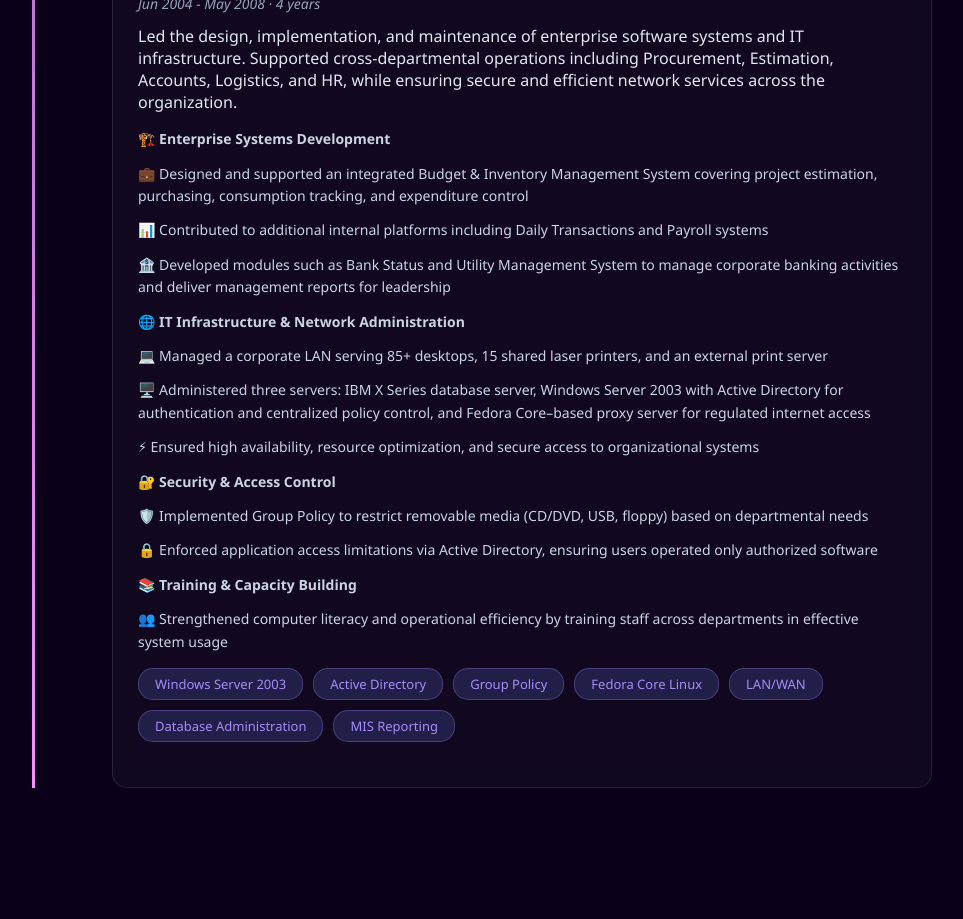
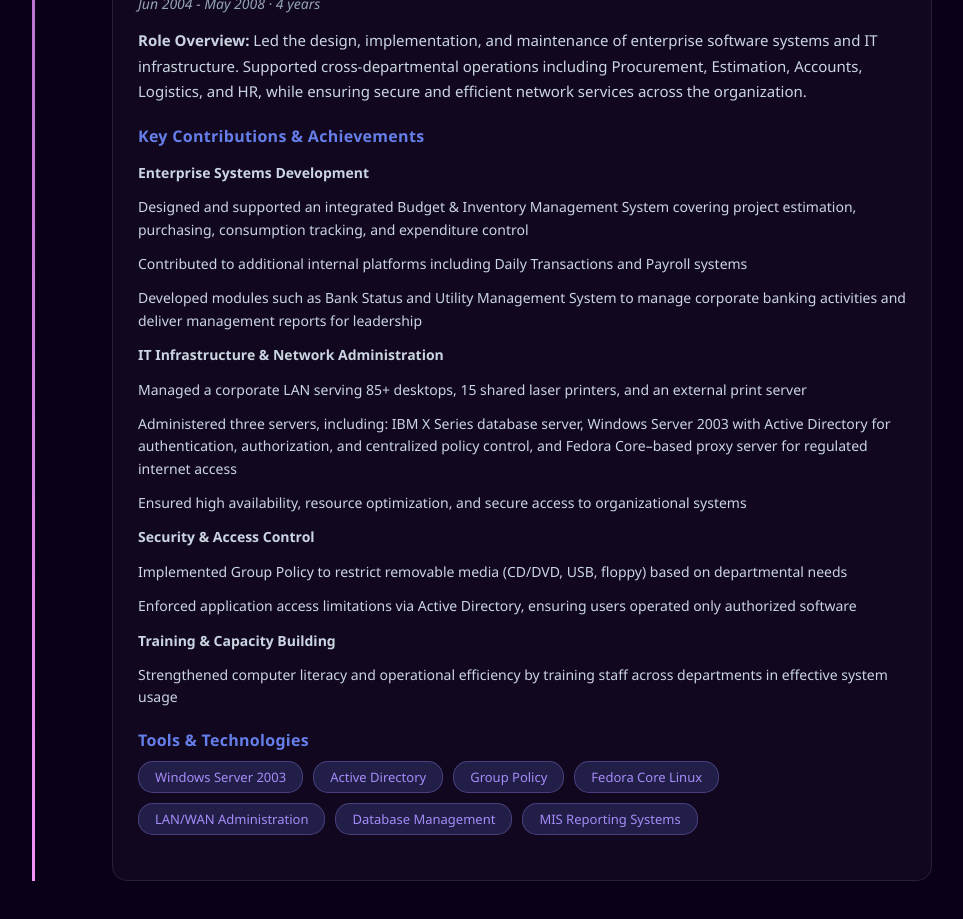
Before and after one commit to sarowar-alam/portfolio, a React (Vite) app: page / in a window 1280 px wide. Shown: the part 4400-5319 px from the top of the page, without its empty margins (158-1121 px from the left). Built offline with nearby package versions, Linux system fonts and the light colour scheme.

Commit message:
Remove excessive emojis and apply professional formatting to Navana Real Estate position

```diff
--- a/src/App.css
+++ b/src/App.css
@@ -515,6 +515,29 @@ nav button.active {
   margin-top: 15px;
 }
 
+.role-overview {
+  color: #cbd5e1;
+  line-height: 1.7;
+  margin: 15px 0;
+  font-size: 15px;
+}
+
+.section-header {
+  color: #667eea;
+  font-size: 16px;
+  font-weight: 600;
+  margin: 20px 0 10px 0;
+  letter-spacing: 0.3px;
+}
+
+.tools-header {
+  color: #667eea;
+  font-size: 16px;
+  font-weight: 600;
+  margin: 20px 0 5px 0;
+  letter-spacing: 0.3px;
+}
+
 .project-grid {
   display: grid;
   grid-template-columns: repeat(auto-fit, minmax(320px, 1fr));
--- a/src/App.jsx
+++ b/src/App.jsx
@@ -248,30 +248,32 @@ function App() {
                   <h3>Senior Executive – MIS</h3>
                   <h4><a href="https://navanarealestate.com" target="_blank" rel="noopener noreferrer" className="company-link">Navana Real Estate & Construction Ltd.</a> | Gulshan-02, Dhaka, Bangladesh</h4>
                   <p className="timeline-date">Jun 2004 - May 2008 · 4 years</p>
-                  <p>Led the design, implementation, and maintenance of enterprise software systems and IT infrastructure. Supported cross-departmental operations including Procurement, Estimation, Accounts, Logistics, and HR, while ensuring secure and efficient network services across the organization.</p>
+                  <p className="role-overview"><strong>Role Overview:</strong> Led the design, implementation, and maintenance of enterprise software systems and IT infrastructure. Supported cross-departmental operations including Procurement, Estimation, Accounts, Logistics, and HR, while ensuring secure and efficient network services across the organization.</p>
+                  <p className="section-header"><strong>Key Contributions & Achievements</strong></p>
                   <ul className="timeline-highlights">
-                    <li><strong>🏗️ Enterprise Systems Development</strong></li>
-                    <li>💼 Designed and supported an integrated Budget & Inventory Management System covering project estimation, purchasing, consumption tracking, and expenditure control</li>
-                    <li>📊 Contributed to additional internal platforms including Daily Transactions and Payroll systems</li>
-                    <li>🏦 Developed modules such as Bank Status and Utility Management System to manage corporate banking activities and deliver management reports for leadership</li>
-                    <li><strong>🌐 IT Infrastructure & Network Administration</strong></li>
-                    <li>💻 Managed a corporate LAN serving 85+ desktops, 15 shared laser printers, and an external print server</li>
-                    <li>🖥️ Administered three servers: IBM X Series database server, Windows Server 2003 with Active Directory for authentication and centralized policy control, and Fedora Core–based proxy server for regulated internet access</li>
-                    <li>⚡ Ensured high availability, resource optimization, and secure access to organizational systems</li>
-                    <li><strong>🔐 Security & Access Control</strong></li>
-                    <li>🛡️ Implemented Group Policy to restrict removable media (CD/DVD, USB, floppy) based on departmental needs</li>
-                    <li>🔒 Enforced application access limitations via Active Directory, ensuring users operated only authorized software</li>
-                    <li><strong>📚 Training & Capacity Building</strong></li>
-                    <li>👥 Strengthened computer literacy and operational efficiency by training staff across departments in effective system usage</li>
+                    <li><strong>Enterprise Systems Development</strong></li>
+                    <li>Designed and supported an integrated Budget & Inventory Management System covering project estimation, purchasing, consumption tracking, and expenditure control</li>
+                    <li>Contributed to additional internal platforms including Daily Transactions and Payroll systems</li>
+                    <li>Developed modules such as Bank Status and Utility Management System to manage corporate banking activities and deliver management reports for leadership</li>
+                    <li><strong>IT Infrastructure & Network Administration</strong></li>
+                    <li>Managed a corporate LAN serving 85+ desktops, 15 shared laser printers, and an external print server</li>
+                    <li>Administered three servers, including: IBM X Series database server, Windows Server 2003 with Active Directory for authentication, authorization, and centralized policy control, and Fedora Core–based proxy server for regulated internet access</li>
+                    <li>Ensured high availability, resource optimization, and secure access to organizational systems</li>
+                    <li><strong>Security & Access Control</strong></li>
+                    <li>Implemented Group Policy to restrict removable media (CD/DVD, USB, floppy) based on departmental needs</li>
+                    <li>Enforced application access limitations via Active Directory, ensuring users operated only authorized software</li>
+                    <li><strong>Training & Capacity Building</strong></li>
+                    <li>Strengthened computer literacy and operational efficiency by training staff across departments in effective system usage</li>
                   </ul>
-                  <div className="tech-stack" style={{marginTop: '15px'}}>
+                  <p className="tools-header"><strong>Tools & Technologies</strong></p>
+                  <div className="tech-stack" style={{marginTop: '10px'}}>
                     <span className="tech-tag">Windows Server 2003</span>
                     <span className="tech-tag">Active Directory</span>
                     <span className="tech-tag">Group Policy</span>
                     <span className="tech-tag">Fedora Core Linux</span>
-                    <span className="tech-tag">LAN/WAN</span>
-                    <span className="tech-tag">Database Administration</span>
-                    <span className="tech-tag">MIS Reporting</span>
+                    <span className="tech-tag">LAN/WAN Administration</span>
+                    <span className="tech-tag">Database Management</span>
+                    <span className="tech-tag">MIS Reporting Systems</span>
                   </div>
                 </div>
               </div>
```
